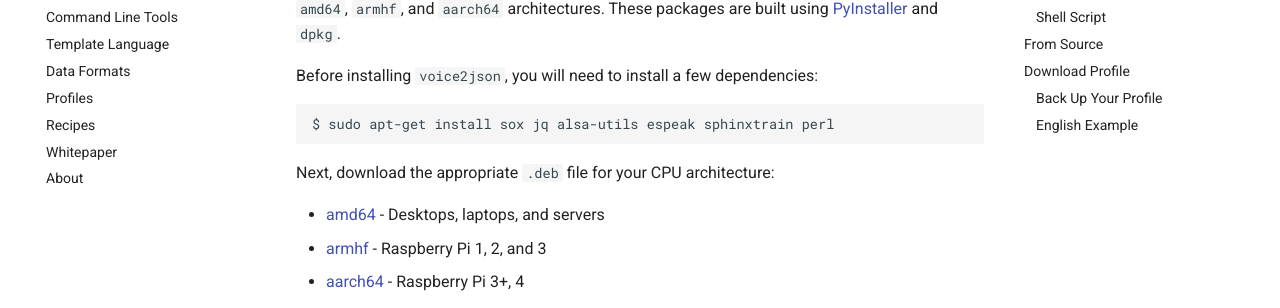
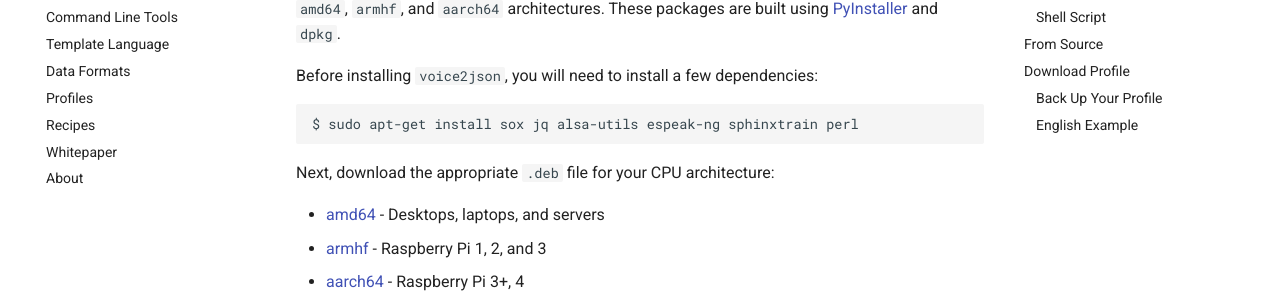
Before and after one commit to synesthesiam/voice2json, an MkDocs documentation site: the page built from docs/install.md, in a window 1280 px wide and 900 px high, scrolled down 492 px. Shown: the part 145-453 px from the top of the window. Built offline with MkDocs 1.6.1 and Material for MkDocs 9.7.7, drawn with Linux system fonts in a browser that asks for light colours.

Commit message:
Updates to documentation

````diff
--- a/docs/install.md
+++ b/docs/install.md
@@ -21,14 +21,14 @@
 Before installing `voice2json`, you will need to install a few dependencies:
 
 ```bash
-$ sudo apt-get install sox jq alsa-utils espeak sphinxtrain perl
+$ sudo apt-get install sox jq alsa-utils espeak-ng sphinxtrain perl
 ```
 
 Next, download the appropriate `.deb` file for your CPU architecture:
 
-* [amd64](https://github.com/synesthesiam/voice2json) - Desktops, laptops, and servers
-* [armhf](https://github.com/synesthesiam/voice2json) - Raspberry Pi 1, 2, and 3
-* [aarch64](https://github.com/synesthesiam/voice2json) - Raspberry Pi 3+, 4
+* [amd64](https://github.com/synesthesiam/voice2json/releases/download/v1.0-beta/voice2json_1.0_amd64.deb) - Desktops, laptops, and servers
+* [armhf](https://github.com/synesthesiam/voice2json/releases/download/v1.0-beta/voice2json_1.0_armhf.deb) - Raspberry Pi 1, 2, and 3
+* [aarch64](https://github.com/synesthesiam/voice2json/releases/download/v1.0-beta/voice2json_1.0_aarch64.deb) - Raspberry Pi 3+, 4
 
 If you're unsure about your architecture, run:
 
````
Also changed, not shown: docs/commands.md (+5 -1 lines), docs/profiles.md (+10 -0 lines).
